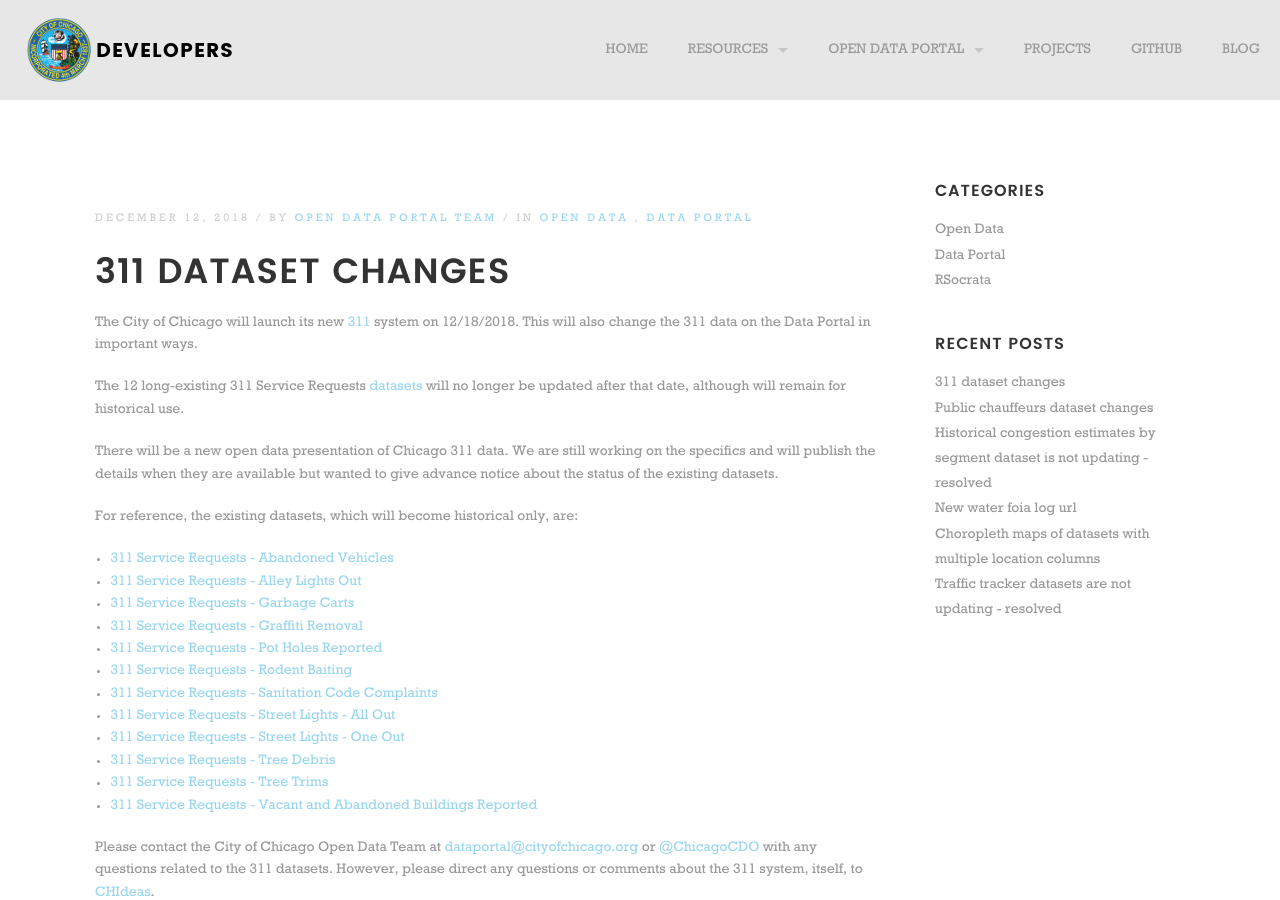
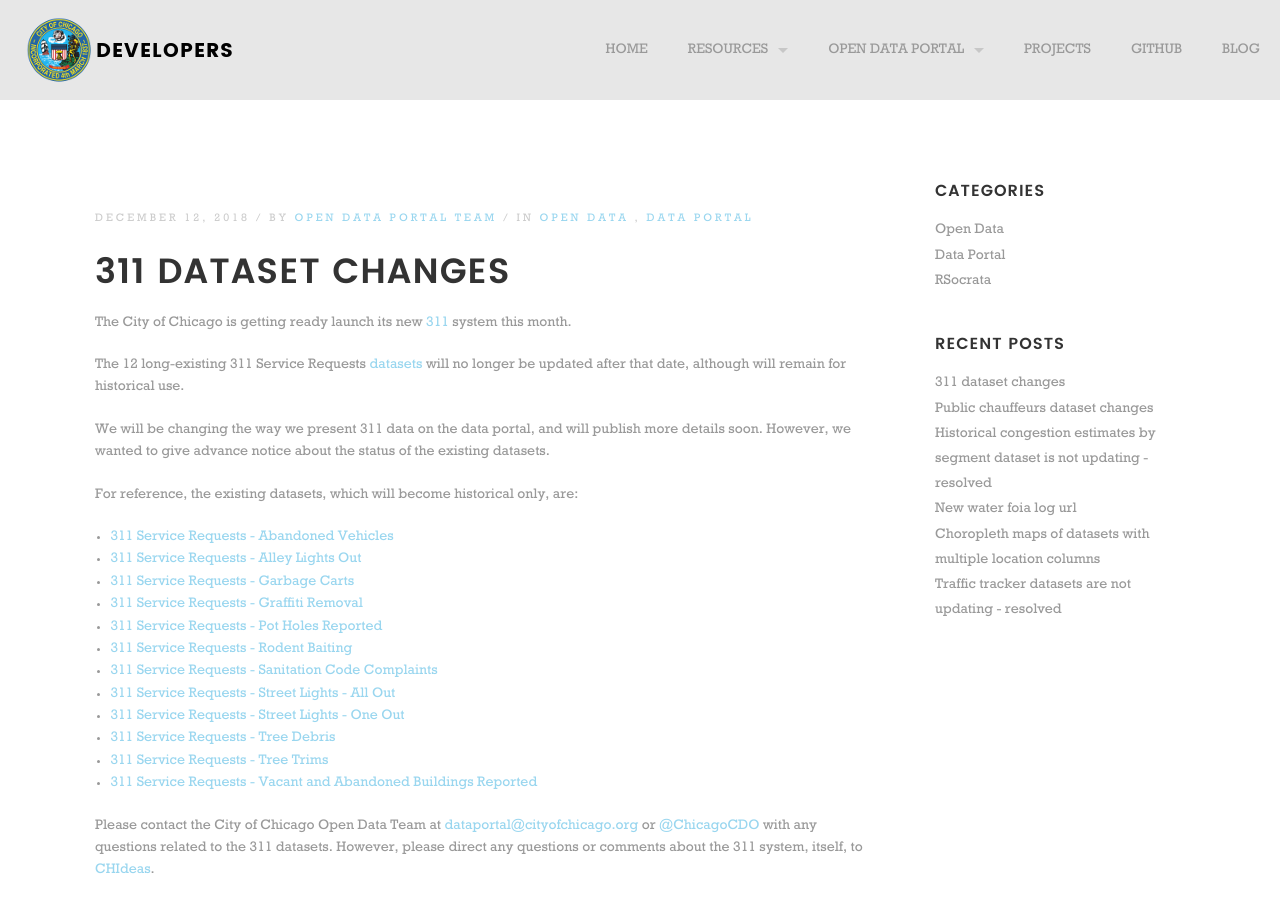
Before and after one commit to Chicago/dev.cityofchicago.org, a Jekyll site: the page built from _posts/2018-12-11-legacy-sr-datasets-announcement.md, in a window 1280 px wide and 900 px high. Built offline with Jekyll 4.4.1, drawn with Linux system fonts in a browser that asks for light colours; some web fonts are replaced.

Commit message:
Update 2018-12-11-legacy-sr-datasets-announcement.md
Edits recommended by @danielledumerer.

```diff
--- a/_posts/2018-12-11-legacy-sr-datasets-announcement.md
+++ b/_posts/2018-12-11-legacy-sr-datasets-announcement.md
@@ -23,11 +23,11 @@
 - uxic-zsuj
 - 7nii-7srd
 ---
-The City of Chicago will launch its new [311](https://www.cityofchicago.org/city/en/sites/311ProjectInformation/home.html) system on 12/18/2018. This will also change the 311 data on the Data Portal in important ways.
+The City of Chicago is getting ready launch its new [311](https://www.cityofchicago.org/city/en/sites/311ProjectInformation/home.html) system this month.
 
 The 12 long-existing 311 Service Requests [datasets](https://data.cityofchicago.org/browse?category=Service+Requests&limitTo=datasets&q=&sortBy=alpha) will no longer be updated after that date, although will remain for historical use.
 
-There will be a new open data presentation of Chicago 311 data. We are still working on the specifics and will publish the details when they are available but wanted to give advance notice about the status of the existing datasets.
+We will be changing the way we present 311 data on the data portal, and will publish more details soon. However, we wanted to give advance notice about the status of the existing datasets.
 
 For reference, the existing datasets, which will become historical only, are:
 
```
